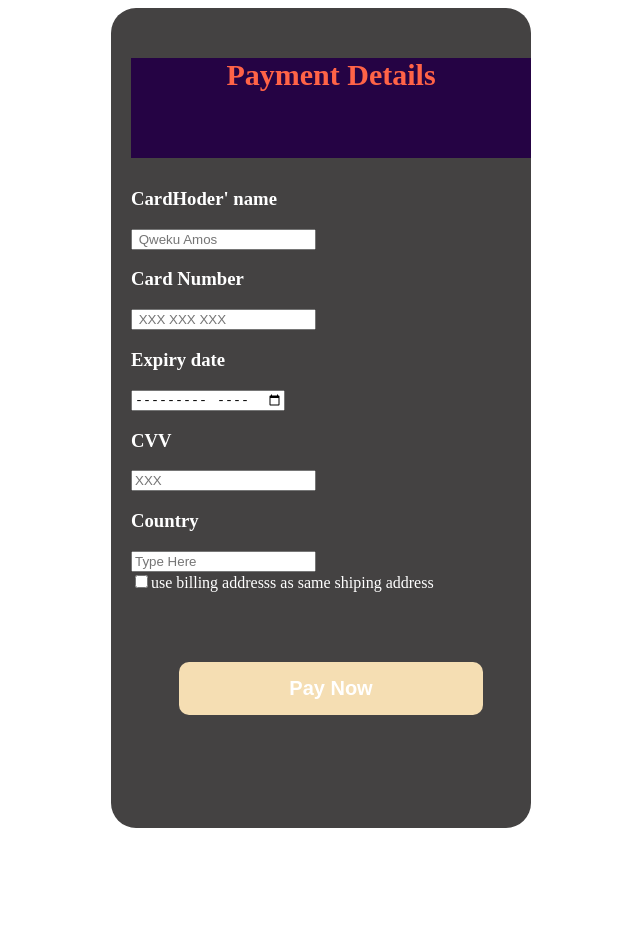
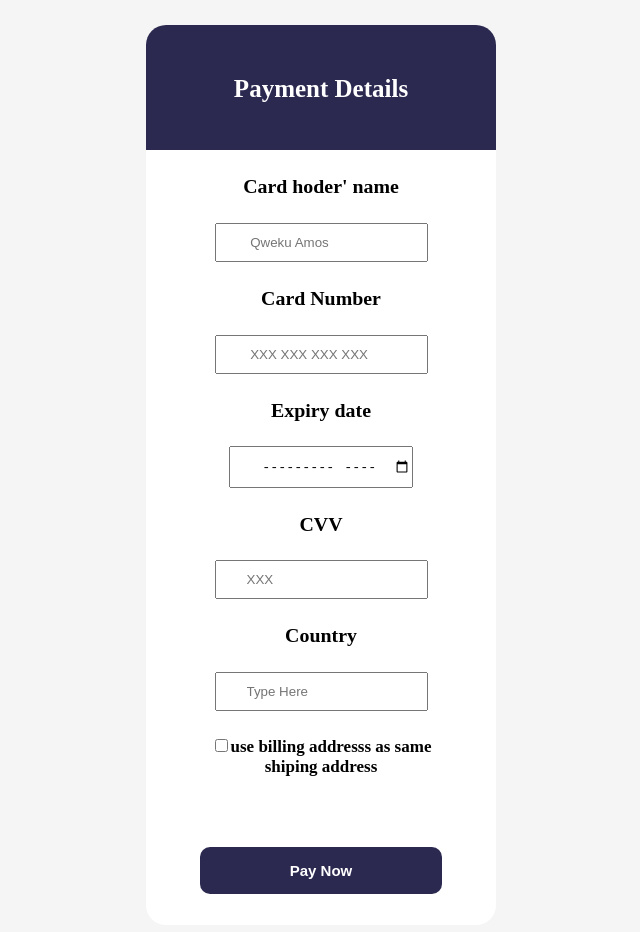
Before and after one commit to AsieduAmos/Credit-Card-Checkout, a plain HTML site: page index.html in a window 1280 px wide. Shown: the whole page, without its empty margins (319-959 px from the left). Before the commit the page ends 836 px from the top, so only its background shows below. Drawn offline with Linux system fonts and the light colour scheme.

Commit message:
some styles added

```diff
--- a/index.html
+++ b/index.html
@@ -6,6 +6,7 @@
     <title>Credit Card Checkout</title>
     <link rel="stylesheet" href="style.css">
 </head>
+
 <body>
 
     <div class="cardcheckout">
@@ -13,35 +14,41 @@
         <p class="paymentDetails">Payment Details</p>
 
 
+<div class="fields">
         <div>
-            <h3> CardHoder' name</h3>
-            <input  type="text" name="" placeholder=" Qweku Amos">
+            <h3 class="h3"> Card hoder' name</h3>
+            <input class="contain"  type="text" name="" placeholder=" Qweku Amos">
         </div>
 
         <div>
-            <h3>Card Number</h3>
-            <input type="number" name="" placeholder=" XXX XXX XXX">
+            <h3 class="h3">Card Number</h3>
+            <input class="contain" type="number" name="" placeholder=" XXX XXX XXX XXX">
         </div>
 
         <div>
-        <h3>Expiry date</h3><input type="month">
+        <h3 class="h3">Expiry date</h3><input  class="contain"type="month">
         </div>
 
         <div>
-            <h3> CVV</h3><input type="number" placeholder="XXX">
+            <h3 class="h3"> CVV</h3><input class="contain" type="number" placeholder="XXX">
         </div>
         <div>
-            <h3>Country</h3><input type="text" placeholder="Type Here">
+            <h3 class="h3">Country</h3><input class="contain" type="text" placeholder="Type Here">
         </div>
 
-       <div>
-        <input type="checkbox">use  billing addresss as same shiping address
+       <div class="check">
+        <input type="checkbox">use  billing addresss as same <br>shiping address
        </div>
+
+</div>
+
 
        <button class="pay">Pay Now</button>
 
 
     </div>
 
+
+
 </body>
 </html>
--- a/style.css
+++ b/style.css
@@ -1,51 +1,76 @@
+body{
+    background-color: whitesmoke;
+    position: relative;
+
+}
 .cardcheckout{
     display: block;
     margin-left: auto;
     margin-right: auto;
+    margin-top: 5px;
+    margin-bottom: 20px;
+    width: 350px;
+    height: 900px;
+    background-color: white;
+    border-radius: 20px;
 
-    border-radius: 25px;
-
-    width: 400px;
-    height: 800px;
-    color: white;
-    padding-left: 20px;
-    padding-top: 20px;
-    background-color: rgb(68, 66, 66);
 }
 
 .paymentDetails{
-    margin-top: none;
-    width: 400px;
-    height: 100px;
+    width: 350px;
+    height: 75px;
     text-align: center;
-    background-color: rgb(37, 3, 68);
-    color: tomato;
-    font-size: 30px;
+    background-color: rgba(13, 10, 54, 0.87);
+    color: white;
+    font-size: 25px;
     font-weight: bold;
+    padding-top: 50px;
+    border-top-left-radius: 20px;
+    border-top-right-radius: 20px;;
+
 }
 
-.Addcard{
-    color: brown;
-    padding-left: 20px;
-    display:block;
+
+.contain{
+    margin-top: 5px;
+    margin-bottom: 5px;
+    padding-left: 30px;
+    padding-top: 10px;
+    padding-bottom: 10px;
+    cursor: pointer;
 
 }
+
+.fields{
+    text-align: center;
+    color: black;
+    font-size: 17px;
+    font-weight: bolder;
+}
+
+.h3{
+    color: black;
+}
+
 .pay{
     display: block;
     margin-left: auto;
     margin-right: auto;
-    padding-left: 110px;
-    padding-right: 110px;
+    padding-left: 90px;
+    padding-right: 90px;
     padding-top: 15px;
     padding-bottom: 15px;
     margin-top: 70px;
     margin-bottom: 30px;
-    background-color: wheat;
+    background-color: rgba(13, 10, 54, 0.87);
     color: white;
     border: none;
     border-radius: 10px;
-    font-size: 20px;
+    font-size: 15px;
     font-weight: bold;
     cursor: pointer;
 
 }
+.check{
+    margin-top: 20px;
+}
```
